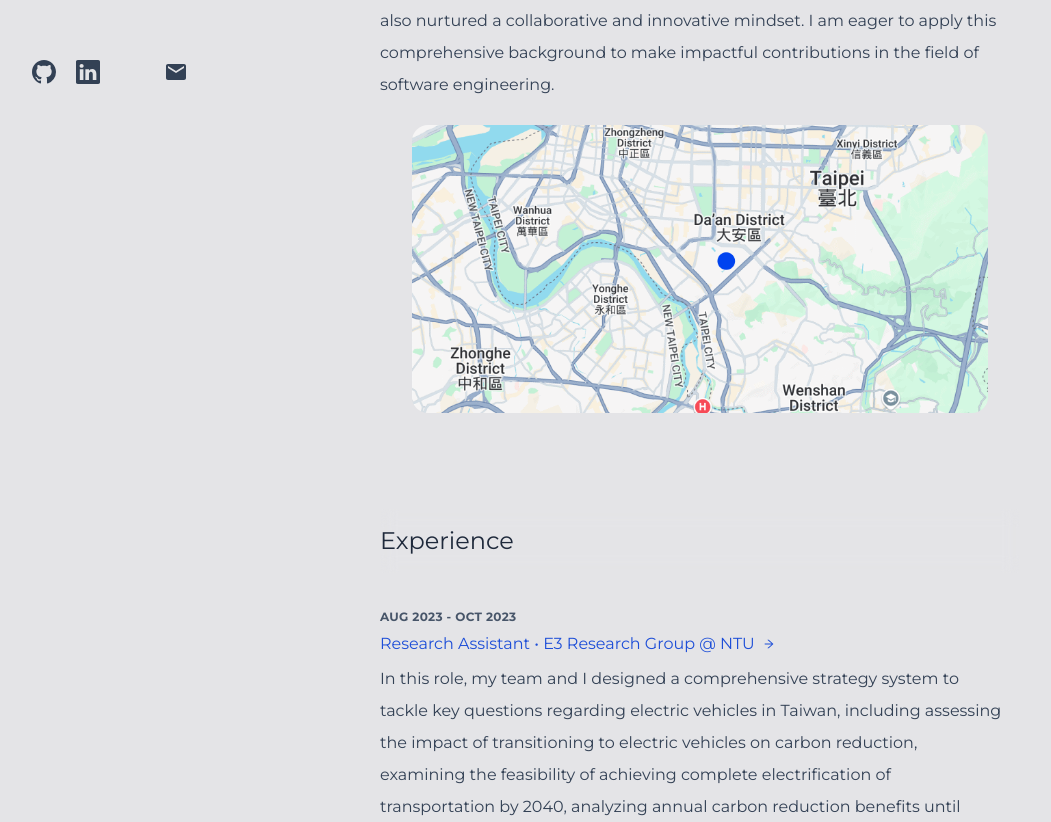
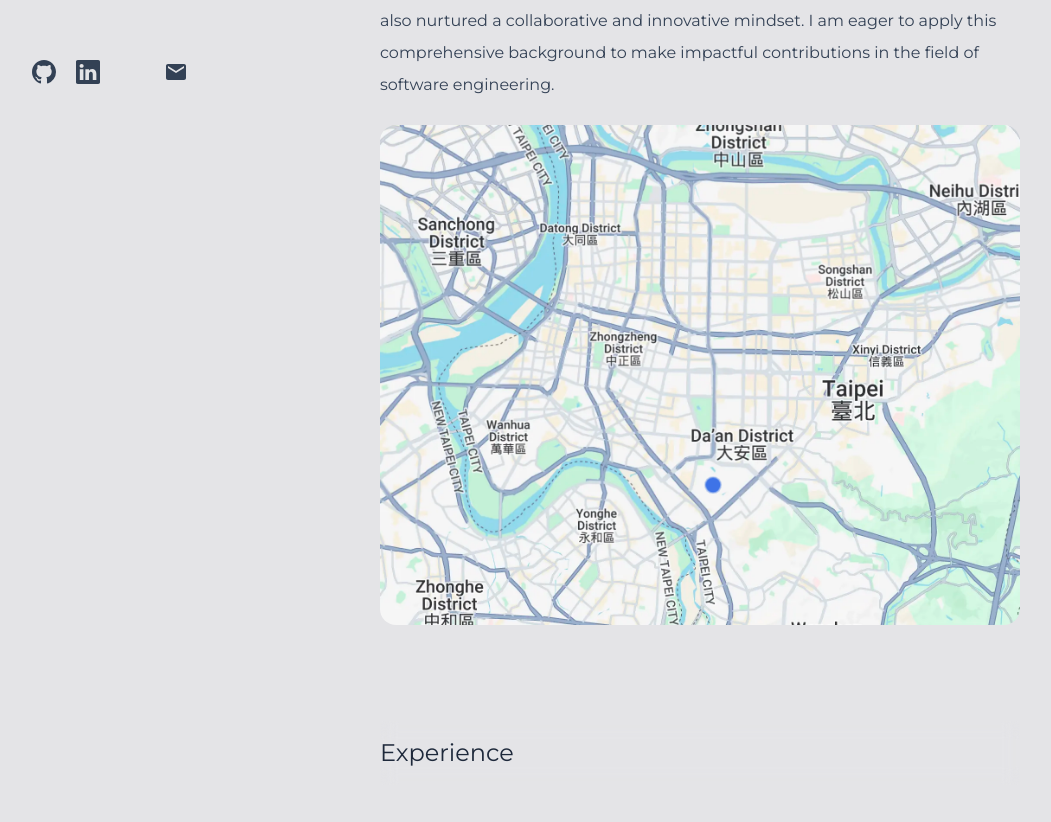
Before and after one commit to wctseng99/wctseng99.github.io, a React (Vite) app: page / in a window 1280 px wide. Shown: the part 580-1402 px from the top of the page, without its empty margins (116-1167 px from the left). Built offline with nearby package versions, Linux system fonts and the light colour scheme; some icons are missing.

Commit message:
feat: update map

```diff
--- a/src/Components/About/About.jsx
+++ b/src/Components/About/About.jsx
@@ -50,12 +50,29 @@
           I am eager to apply this comprehensive background to make impactful
           contributions in the field of software engineering.
         </p>
-        <div className="mt-6">
-          <img
-            src="/map.gif"
-            alt="map of taipei"
-            className="rounded-2xl mt-2 w-full max-w-xl mx-auto h-72 object-cover object-bottom hover:shadow-xl"
-          />
+
+        <div
+          className="relative mt-6 svg-container w-full h-[500px] bg-no-repeat bg-fixed bg-center bg-cover rounded-2xl"
+          style={{
+            backgroundImage: "url('/map_bg.webp')",
+          }}
+        >
+          <svg
+            className="absolute"
+            style={{
+              top: "72%",
+              left: "52%",
+              transform: "translate(-50%, -50%)", // Optional: center the SVG around the top-left corner of its position
+            }}
+            viewBox="0 0 400 400"
+            xmlns="http://www.w3.org/2000/svg"
+            xmlnsXlink="http://www.w3.org/1999/xlink"
+          >
+            <g transform="translate(200,200)">
+              <circle id="core" cx="0" cy="0" r="8"></circle>
+              <circle id="radar" cx="0" cy="0" r="8"></circle>
+            </g>
+          </svg>
         </div>
       </div>
     </div>
--- a/src/Components/Portfolio/Portfolio.jsx
+++ b/src/Components/Portfolio/Portfolio.jsx
@@ -21,8 +21,6 @@
           <ThemeSwitcher />
         </div>
       </div>
-
-      <div className="hidden text-slate-800 dark:text-slate-400 lg:flex lg:fixed lg:top-1/2 lg:left-12 lg:items-center lg:z-10 lg:transform lg:-translate-y-1/2 lg:-translate-x-1/2 lg:rotate-90"></div>
 
       <div className="scroll-smooth font-sans relative px-6 py-24 md:px-24 md:py-32 lg:py-0 lg:px-36 dark:bg-slate-900 bg-zinc-200 selection:bg-sky-200 selection:text-slate-900 dark:selection:bg-sky-200 dark:selection:text-slate-900">
         <div
--- a/src/index.css
+++ b/src/index.css
@@ -51,4 +51,63 @@
   .hover-underline-animation.left:hover::after {
     transform-origin: bottom left;
   }
+
+  /* Container Styles */
+  .svg-container {
+    text-align: center;
+    margin-bottom: 1rem;
+  }
+
+  .svg-area {
+    display: block;
+    margin: 0 auto 1rem;
+  }
+
+  /* Core Pulse Animation */
+  #core {
+    fill: #1c5ae9;
+    animation: pulse1 1.5s ease-in-out infinite;
+  }
+
+  /* Radar Pulse Animation */
+  #radar {
+    fill: rgba(43, 110, 218, 0.5);
+    animation: pulse2 1.5s ease-in-out infinite;
+  }
+
+  /* Pulse 1 Keyframes */
+  @keyframes pulse1 {
+    0% {
+      opacity: 0;
+      transform: scale(0);
+    }
+    30% {
+      opacity: 1;
+      transform: scale(1.5);
+    }
+    60% {
+      opacity: 1;
+      transform: scale(2);
+    }
+    100% {
+      opacity: 0;
+      transform: scale(2);
+    }
+  }
+
+  /* Pulse 2 Keyframes */
+  @keyframes pulse2 {
+    0% {
+      transform: scale(1, 1);
+      opacity: 0;
+    }
+    50% {
+      opacity: 1;
+    }
+    100% {
+      transform: scale(6, 6);
+      opacity: 0;
+    }
+  }
+
 }
```
Also changed, not shown: public/map_bg.webp (added), public/poster.webp (added).
